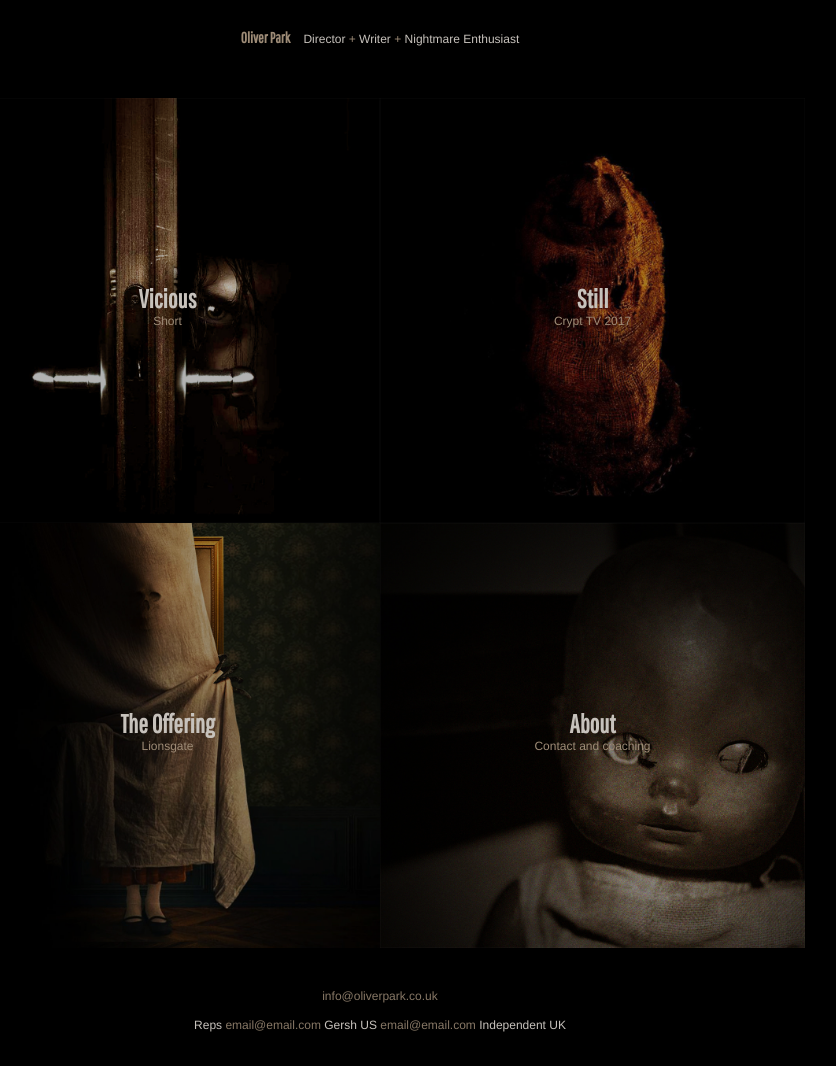
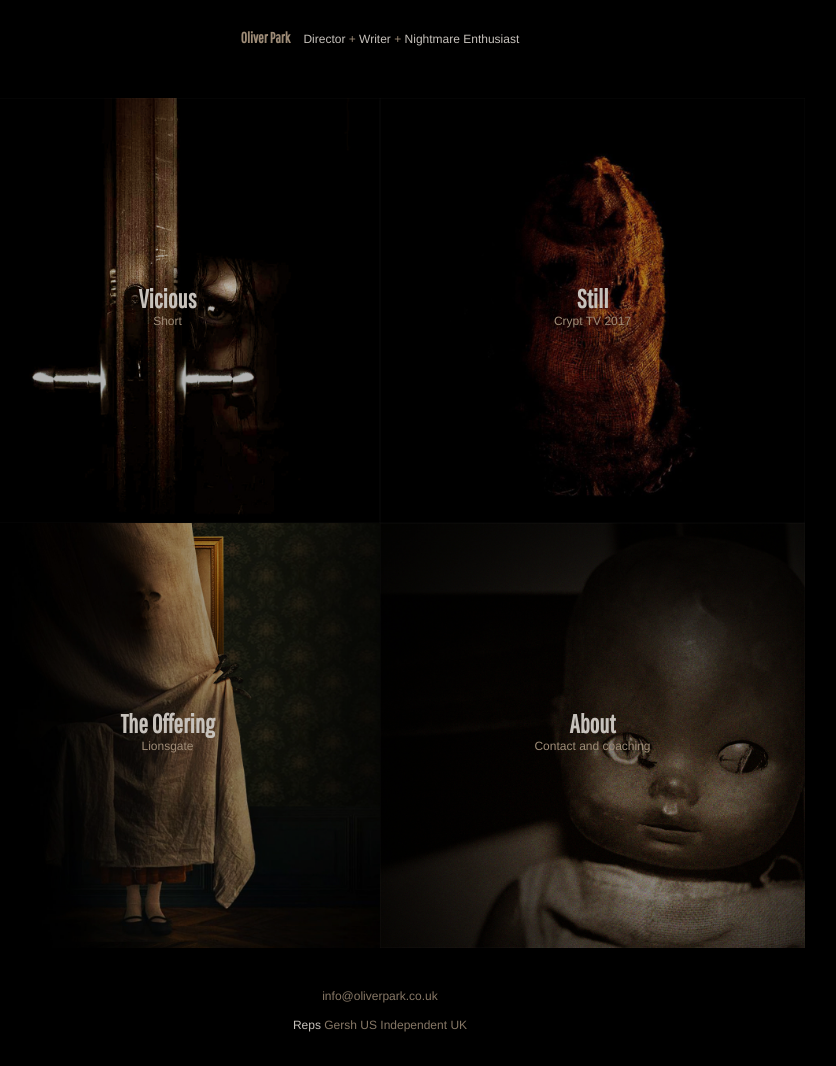
Before and after one commit to ashleyporciuncula/oliverpark, a plain HTML site: page index.html in a window 1280 px wide. Shown: the whole page, without its empty margins (260-1096 px from the left). Drawn offline with Linux system fonts and the light colour scheme.

Commit message:
Update index.html

```diff
--- a/index.html
+++ b/index.html
@@ -229,7 +229,7 @@
 
     <div id="footer">
       <p><a href="mailto:info@oliverpark.co.uk" style="margin-bottom:8px;">info@oliverpark.co.uk</a></p>
-      <p>Reps <a href="mailto:email@email.com">email@email.com</a> Gersh US <a href="mailto:email@email.com">email@email.com</a> Independent UK</p>
+      <p>Reps <a href="https://gersh.com/" target="_blank">Gersh US</a> <a href="https://www.independenttalent.com/" target="_blank">Independent UK</a></p>
     </div>
   </div>
 
```
